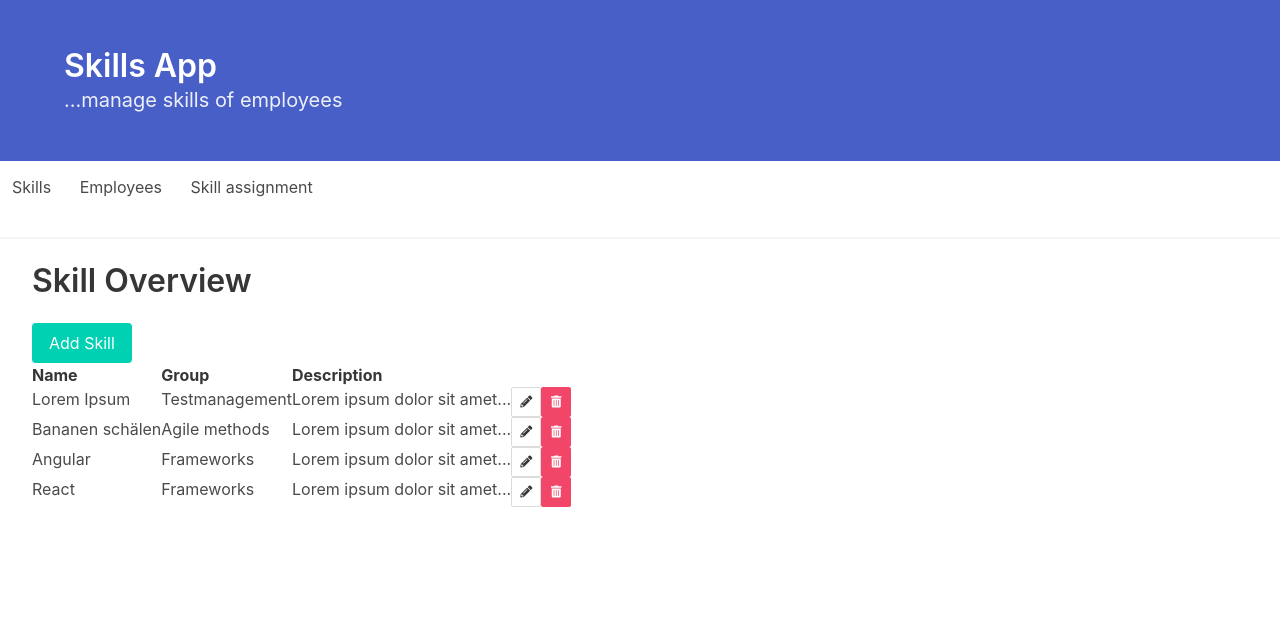
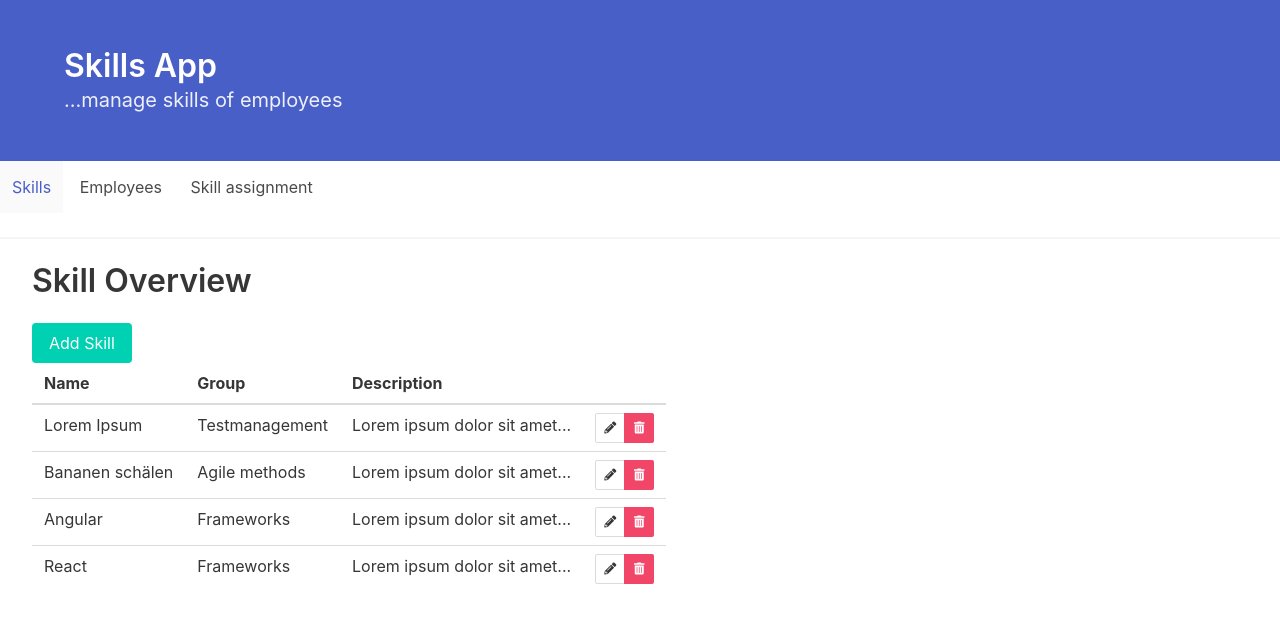
Before and after one commit to marco-dierenfeldt/skill-mgmt-tool, a React (Create React App) app: page / in a window 1280 px wide. Both pictures are taken after a click on the link "Skills". Shown: the top 622 px of the page. Built offline with nearby package versions, Linux system fonts and the light colour scheme.

Commit message:
fix skill-list-view

```diff
--- a/src/components/app/main.component.jsx
+++ b/src/components/app/main.component.jsx
@@ -92,9 +92,9 @@ class MainComponent extends Component {
 
                     <div className="navbar-menu is-active">
                         <div className="navbar-start">
-                            <a className="navbar-item" onClick={this.gotoSkillManagement}>Skills</a>&nbsp;
-                            <a className="navbar-item" onClick={this.gotoEmployeeManagement}>Employees</a>&nbsp;
-                            <a className="navbar-item" onClick={this.gotoSkillAssignment}>Skill assignment</a>
+                            <a href="#" className="navbar-item" onClick={this.gotoSkillManagement}>Skills</a>&nbsp;
+                            <a href="#" className="navbar-item" onClick={this.gotoEmployeeManagement}>Employees</a>&nbsp;
+                            <a href="#" className="navbar-item" onClick={this.gotoSkillAssignment}>Skill assignment</a>
                         </div>
                     </div>
                 </nav>
--- a/src/components/skill/skill-list-view.component.jsx
+++ b/src/components/skill/skill-list-view.component.jsx
@@ -31,12 +31,13 @@ class SkillListViewComponent extends Component {
     render = () => {
         return (
             <div>
-                <table>
+                <table className="table is-hoverable">
                     <thead>
                         <tr>
                             <th>Name</th>
                             <th>Group</th>
                             <th>Description</th>
+                            <th></th>
                         </tr>
                     </thead>
                     <tbody>
@@ -45,19 +46,19 @@ class SkillListViewComponent extends Component {
                                 <td>{skill.name}</td>
                                 <td>{this.getGroupName(skill.skillGroupId)}</td>
                                 <td>{skill.description}</td>
-                                <td>
+                                <td><div className="buttons has-addons">
                                     <button className="button is-small" onClick={() => this.props.editSkill(skill.id)} alt="edit">
                                         <span class="icon is-small">
                                             <i class="fas fa-pencil-alt"></i>
                                         </span>
                                     </button>
-                                </td>
-                                <td>
+
                                     <button className="button is-danger is-small" onClick={() => this.deleteSkill(skill.id)} alt="delete">
                                         <span class="icon is-small">
                                             <i class="fas fa-trash-alt"></i>
                                         </span>
                                     </button>
+                                </div>
                                 </td>
                             </tr>
                         })}
```
